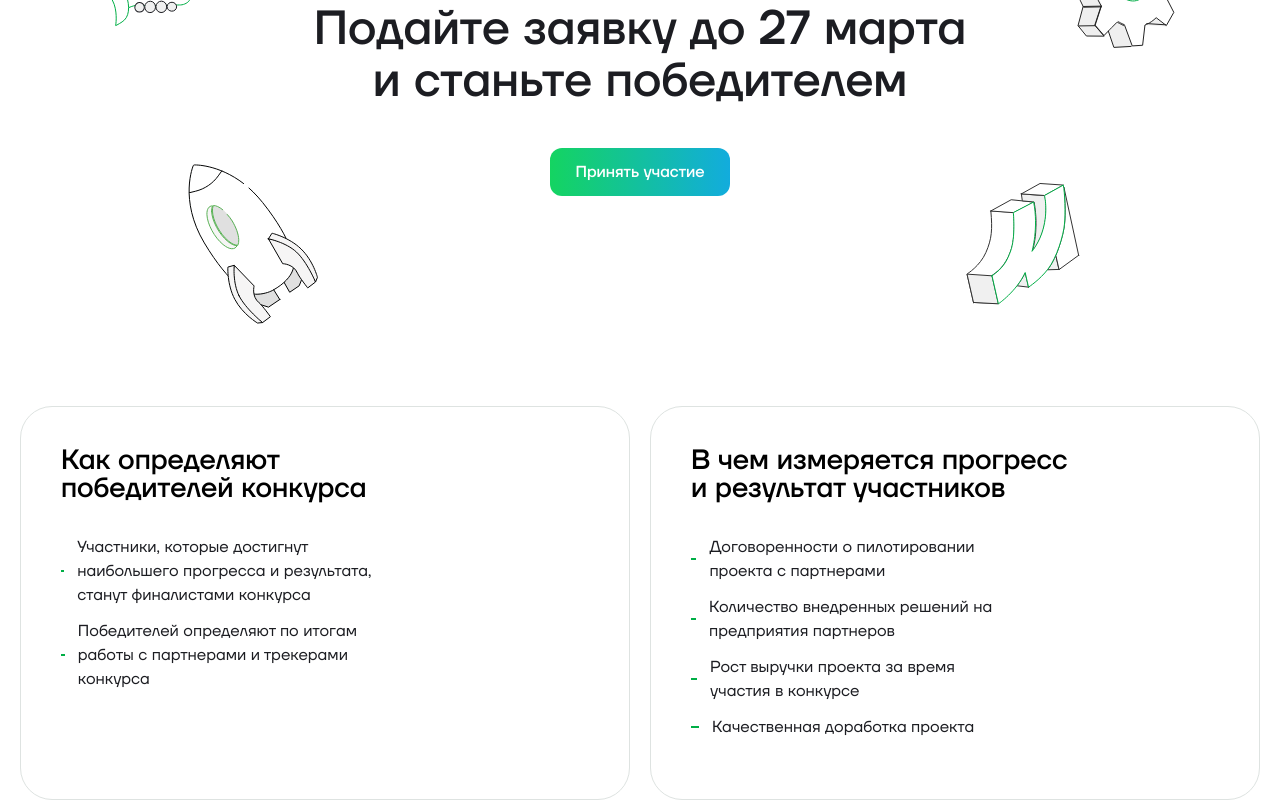
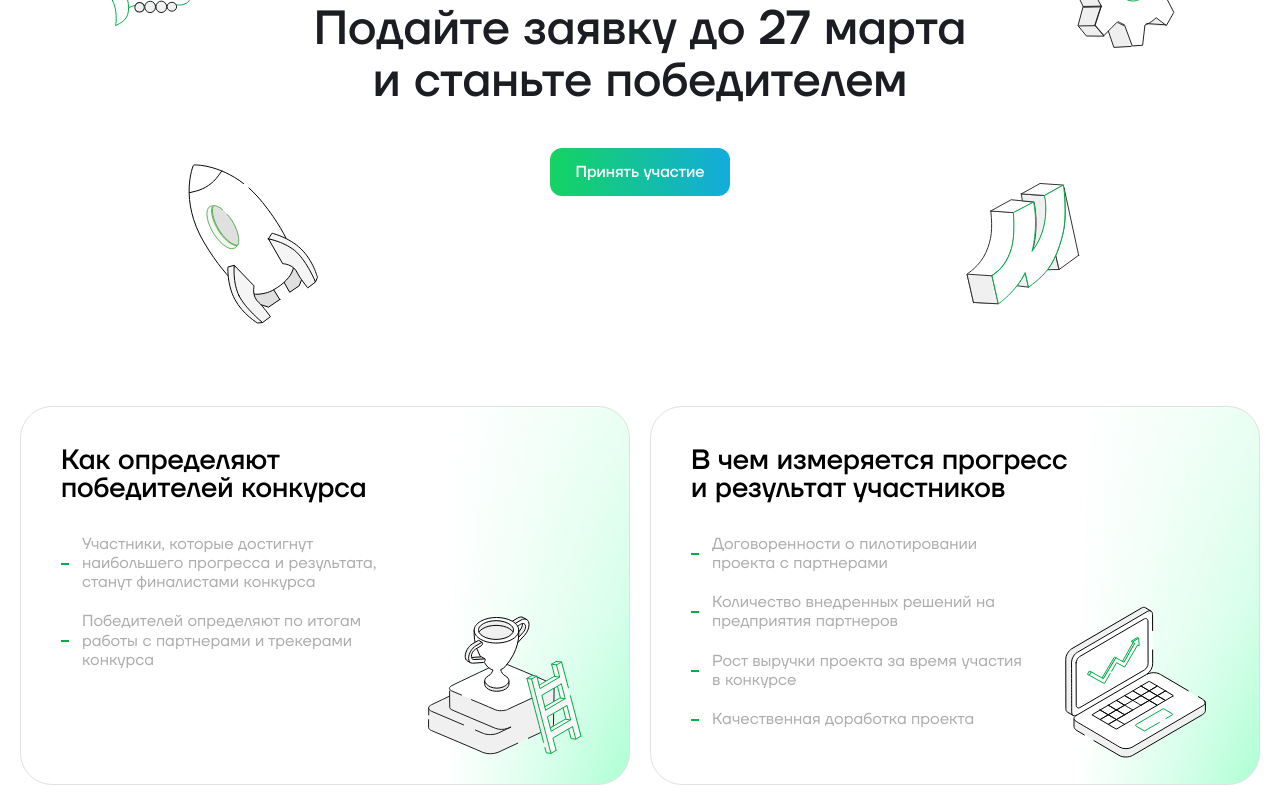
Before and after one commit to Daniil-Kurchavov/vue-project, a Vue app: page / in a window 1280 px wide. Shown: the part 2426-3226 px from the top of the page. Built offline with nearby package versions, Linux system fonts and the light colour scheme.

Commit message:
intermediate

```diff
--- a/src/App.vue
+++ b/src/App.vue
@@ -34,6 +34,10 @@ import AppInformation from './blocks/AppInformation.vue';
 
   &__third-screen {
     margin-bottom: 235px;
+
+    @media (max-width: 991px) {
+      margin-bottom: 110px;
+    }
   }
 }
 
--- a/src/assets/typography.scss
+++ b/src/assets/typography.scss
@@ -83,3 +83,20 @@
     color: #000000;
   }
 }
+
+.gray {
+  color: $gray;
+  line-height: 120%;
+  max-width: 320px;
+
+  @media (max-width: 991px) {
+    line-height: 150%;
+    max-width: 340px;
+  }
+
+  @media (max-width: 768px) {
+    font-size: 14px;
+    line-height: 120%;
+    max-width: 290px;
+  }
+}
--- a/src/blocks/AppInformation.vue
+++ b/src/blocks/AppInformation.vue
@@ -21,23 +21,25 @@ import AppPoints from '@/components/AppPoints.vue';
       <div class="information__card">
         <h3 class="information__card__title">Как определяют победителей конкурса</h3>
         <div class="information__card__points">
-          <AppPoints
+          <AppPoints isGray
             >Участники, которые достигнут наибольшего прогресса и результата, станут финалистами
             конкурса</AppPoints
           >
-          <AppPoints
+          <AppPoints isGray
             >Победителей определяют по итогам работы с партнерами и трекерами конкурса</AppPoints
           >
         </div>
+        <img class="information__card__img" src="/icons/iconsInformation/Cup.svg" alt="#" />
       </div>
       <div class="information__card">
         <h3 class="information__card__title">В чем измеряется прогресс и результат участников</h3>
         <div class="information__card__points">
-          <AppPoints>Договоренности о пилотировании проекта с партнерами</AppPoints>
-          <AppPoints>Количество внедренных решений на предприятия партнеров</AppPoints>
-          <AppPoints>Рост выручки проекта за время участия в конкурсе</AppPoints>
-          <AppPoints>Качественная доработка проекта</AppPoints>
+          <AppPoints isGray>Договоренности о пилотировании проекта с партнерами</AppPoints>
+          <AppPoints isGray>Количество внедренных решений на предприятия партнеров</AppPoints>
+          <AppPoints isGray>Рост выручки проекта за время участия в конкурсе</AppPoints>
+          <AppPoints isGray>Качественная доработка проекта</AppPoints>
         </div>
+        <img class="information__card__img" src="/icons/iconsInformation/Computer.svg" alt="#" />
       </div>
     </div>
   </div>
@@ -48,6 +50,14 @@ import AppPoints from '@/components/AppPoints.vue';
   &__content {
     position: relative;
     margin-bottom: 210px;
+
+    @media (max-width: 991px) {
+      margin-bottom: 110px;
+    }
+
+    @media (max-width: 768px) {
+      margin-bottom: 145px;
+    }
   }
 
   &__block {
@@ -55,11 +65,27 @@ import AppPoints from '@/components/AppPoints.vue';
     flex-direction: column;
     align-items: center;
     gap: 40px;
+
+    @media (max-width: 991px) {
+      gap: 30px;
+    }
+
+    @media (max-width: 768px) {
+      gap: 20px;
+    }
   }
 
   &__title {
     max-width: 680px;
     text-align: center;
+
+    @media (max-width: 991px) {
+      max-width: 440px;
+    }
+
+    @media (max-width: 768px) {
+      max-width: 360px;
+    }
   }
 
   &__img {
@@ -68,44 +94,136 @@ import AppPoints from '@/components/AppPoints.vue';
       top: -18%;
       transform: translateY(-50%);
       left: 5%;
+
+      @media (max-width: 991px) {
+        width: 100px;
+        height: 80px;
+        top: -6%;
+        left: 1%;
+      }
+
+      @media (max-width: 768px) {
+        width: 80px;
+        height: 60px;
+        top: -28%;
+        left: -2%;
+      }
     }
     &__rocket {
       position: absolute;
       top: 122%;
       transform: translateY(-50%);
       left: 13%;
+
+      @media (max-width: 991px) {
+        width: 100px;
+        height: 120px;
+        top: 103%;
+        left: 4%;
+      }
+
+      @media (max-width: 768px) {
+        width: 60px;
+        height: 80px;
+        top: 140%;
+        left: 3%;
+      }
     }
     &__gear {
       position: absolute;
       top: -16%;
       transform: translateY(-50%);
       right: 4%;
+
+      @media (max-width: 991px) {
+        width: 80px;
+        height: 80px;
+        top: -3%;
+        right: 3%;
+      }
+
+      @media (max-width: 768px) {
+        width: 70px;
+        height: 70px;
+        top: -34%;
+        right: 4%;
+      }
     }
     &__logo {
       position: absolute;
       top: 125%;
       transform: translateY(-50%);
       right: 14%;
+
+      @media (max-width: 991px) {
+        width: 100px;
+        height: 100px;
+        width: 100px;
+        height: 80px;
+        top: 110%;
+        right: 5%;
+      }
+
+      @media (max-width: 768px) {
+        width: 50px;
+        height: 50px;
+        top: 145%;
+        right: 10%;
+      }
     }
   }
 
   &__cards {
     display: flex;
     gap: 20px;
+
+    @media (max-width: 991px) {
+      flex-direction: column;
+    }
+
+    @media (max-width: 768px) {
+      gap: 15px;
+    }
   }
 
   &__card {
+    position: relative;
     padding: 40px;
-    padding-bottom: 60px;
+    padding-bottom: 55px;
     border: 1px solid #dee3e1;
     border-radius: 32px;
     flex: 1;
+    background:
+      linear-gradient(
+        340deg,
+        rgba(151, 255, 200, 0.8) 0%,
+        rgba(151, 255, 200, 0.4) 30%,
+        rgba(151, 255, 200, 0) 100%
+      ),
+      linear-gradient(to right, rgb(255, 255, 255) 70%, rgba(255, 255, 255, 0) 100%);
+    background-blend-mode: overlay;
+
+    @media (max-width: 991px) {
+      padding: 30px;
+    }
+
+    @media (max-width: 768px) {
+      padding: 20px;
+      padding-bottom: 100px;
+    }
 
     &__points {
       display: flex;
       flex-direction: column;
-      gap: 12px;
-      max-width: 320px;
+      gap: 20px;
+
+      @media (max-width: 991px) {
+        gap: 5px;
+      }
+
+      @media (max-width: 768px) {
+        gap: 12px;
+      }
     }
 
     &__title {
@@ -113,6 +231,38 @@ import AppPoints from '@/components/AppPoints.vue';
       margin-bottom: 32px;
       max-width: 385px;
       line-height: 100%;
+
+      @media (max-width: 991px) {
+        font-size: 24px;
+        line-height: 125%;
+        margin-bottom: 20px;
+        max-width: 340px;
+      }
+
+      @media (max-width: 768px) {
+        font-size: 18px;
+        line-height: 145%;
+        max-width: 245px;
+      }
+    }
+
+    &__img {
+      position: absolute;
+      top: 73%;
+      transform: translateY(-50%);
+      right: 5%;
+
+      @media (max-width: 991px) {
+        top: 53%;
+        right: 3%;
+      }
+
+      @media (max-width: 768px) {
+        width: 120px;
+        height: 100px;
+        top: 83%;
+        right: 7%;
+      }
     }
   }
 }
--- a/src/components/AppPoints.vue
+++ b/src/components/AppPoints.vue
@@ -1,9 +1,13 @@
-<script setup></script>
+<script setup>
+defineProps({
+  isGray: Boolean,
+});
+</script>
 
 <template>
   <div class="points">
     <p class="points__line"></p>
-    <p class="text-16"><slot></slot></p>
+    <p class="text-16" :class="isGray && 'gray'"><slot></slot></p>
   </div>
 </template>
 
```
Also changed, not shown: public/icons/iconsInformation/Computer.svg (added), public/icons/iconsInformation/Cup.svg (added), src/assets/vars.scss (line endings or trailing spaces).
